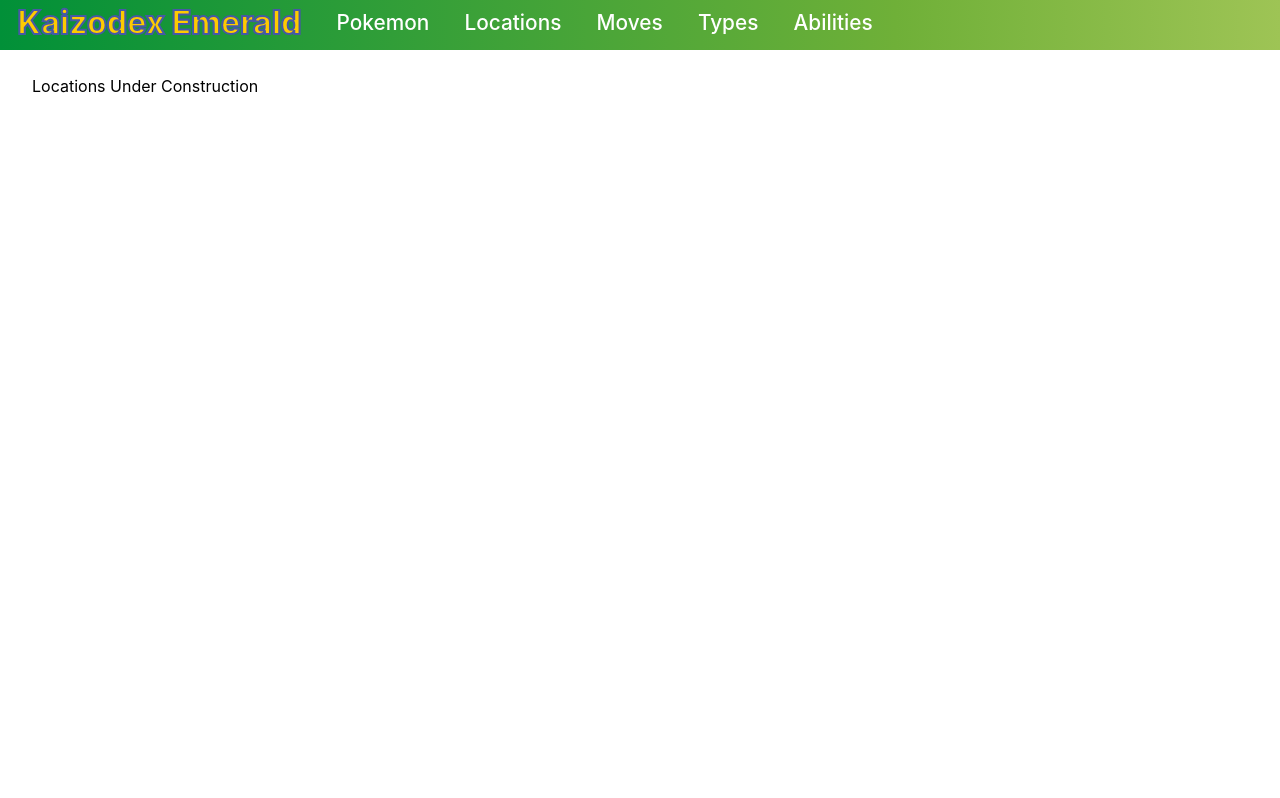
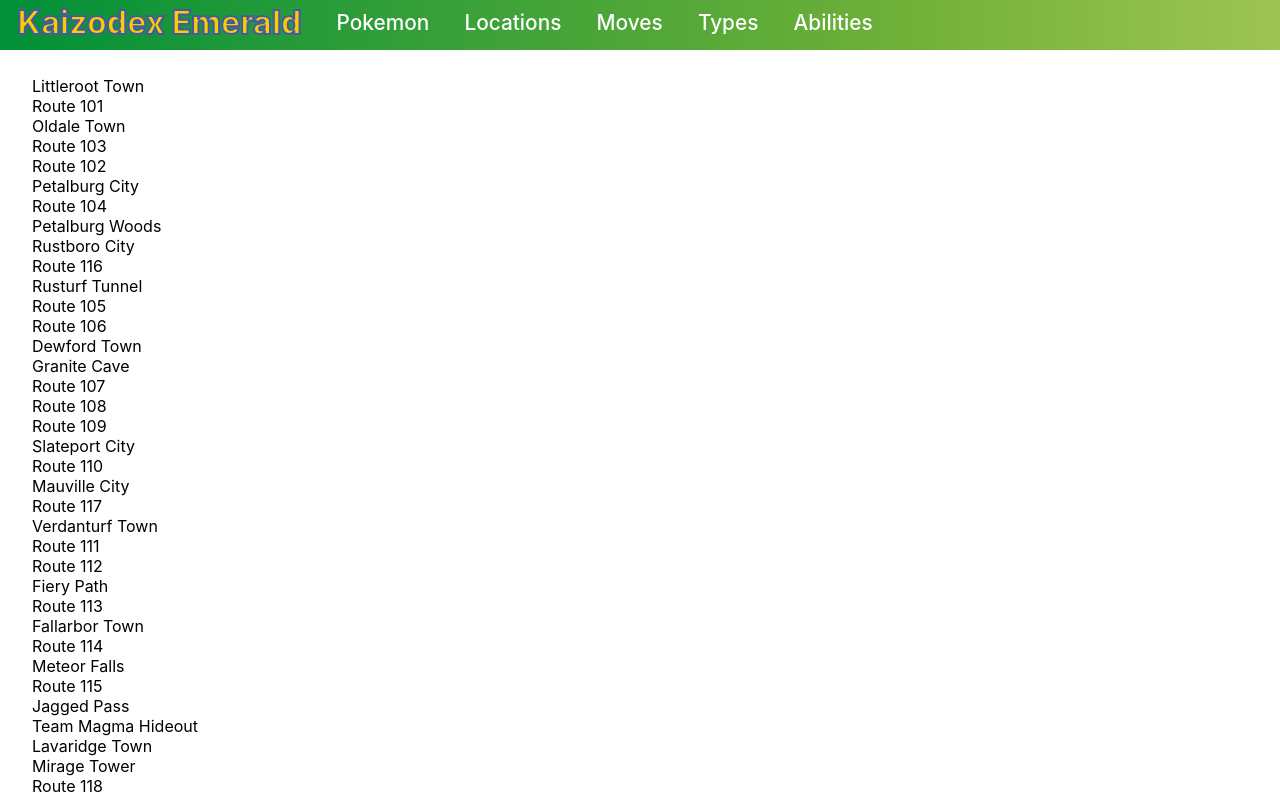
Before and after one commit to KevinUre/Kaizodex-Emerald, a React (Create React App) app: page /locations in a window 1280 px wide. Shown: the top 798 px of the page. Built offline with nearby package versions, Linux system fonts and the light colour scheme.

Commit message:
added locations page

```diff
--- a/src/App.tsx
+++ b/src/App.tsx
@@ -8,6 +8,7 @@ import {
 import Pokemon from './Pokemon/Pokemon';
 import Abilities from './Abilities/Abilities';
 import Moves from './Moves/Moves';
+import Locations from './Locations/Locations';
 
 // https://reactrouter.com/web/guides/quick-start
 
@@ -29,7 +30,7 @@ function App() {
                 <Pokemon />
               </Route>
               <Route path="/locations">
-                <p>Locations Under Construction</p>
+                <Locations/>
               </Route>
               <Route path="/moves">
                 <Moves />
--- /dev/null
+++ b/src/Locations/Locations.css
@@ -0,0 +1,21 @@
+.List-Container {
+    display: flex;
+    flex-direction: column;
+}
+
+.Location-Container {
+    display: flex;
+    flex-direction: column;
+}
+
+.Location-Name {
+    font-size: 1.6rem;
+    color: black;
+    font-weight: 700;
+    padding-bottom: 1rem;
+}
+
+
+.Location-Pokemon-List-Header {
+    font-size: 1.3rem;
+}
--- /dev/null
+++ b/src/Locations/Locations.tsx
@@ -0,0 +1,62 @@
+import {
+  Switch,
+  Route,
+  Link,
+  useRouteMatch,
+  useParams
+} from "react-router-dom";
+import { GetLevelUpString, GetSafeName, PadNumber } from "../helpers"
+import Data from '../DataContext'
+import './Locations.css';
+
+
+function Locations() {
+  let match = useRouteMatch();
+  return (
+    <div>
+      <Switch>
+        <Route path={`${match.path}/:name`}>
+          <LocationView />
+        </Route>
+        <Route path={`${match.path}`}>
+          <div className="List-Container">
+            {Data.Locations.map((loc) => {
+              return (
+                <Link className="List-Item"
+                  to={`${match.url}/${GetSafeName(loc.Location)}`}>
+                  {loc.Location}
+                </Link>
+              )
+            })}
+          </div>
+        </Route>
+      </Switch>
+    </div>
+  );
+}
+
+export default Locations;
+
+function LocationView() {
+  window.scrollTo(0, 0)
+  let { name } = useParams<{ name: string }>();
+  let Location = Data.Locations.find(m => GetSafeName(m.Location) === name);
+  if (!Location) { Location = Data.Locations[0]; }
+  const LocationName = `${Location.Location}`;
+  return (
+    <div className="Move-Container">
+      <span className="Location-Name">{Location.Location}</span>
+      <span className="Location-Pokemon-List-Header">Pokemon found at this Location:</span>
+      { Data.Pokemon.filter((p)=>{
+        return p.FoundAt.filter((e) => { return e.Location.includes(LocationName)}).length > 0
+      }).map((pokemon)=>{
+        return (
+          <Link className="List-Item"
+            to={`../pokemon/${GetSafeName(pokemon.Name)}`}>
+            {pokemon.Name}
+          </Link>
+        )
+      })}
+    </div>
+  )
+}
--- a/src/Pokemon/Pokemon.css
+++ b/src/Pokemon/Pokemon.css
@@ -93,6 +93,8 @@
 .Location-Info {
     padding-right: 0.5rem;
     padding-left: 1rem;
+    text-decoration: none;
+    color: black;
 }
 
 .Pokemon-Abilities {
--- a/src/Pokemon/Pokemon.tsx
+++ b/src/Pokemon/Pokemon.tsx
@@ -119,7 +119,7 @@ function PokemonView() {
           { Pokemon.FoundAt.map((encounter) => {
             return (
               <div>
-                <span className="Location-Info">{encounter.Location}</span>
+                <Link className="Location-Info" to={`../locations/${GetSafeName(encounter.Location)}`}>{encounter.Location}</Link>
                 <span>{`(${encounter.Type})`}</span>
               </div>
             )
```
Also changed, not shown: src/data/Locations.json.
